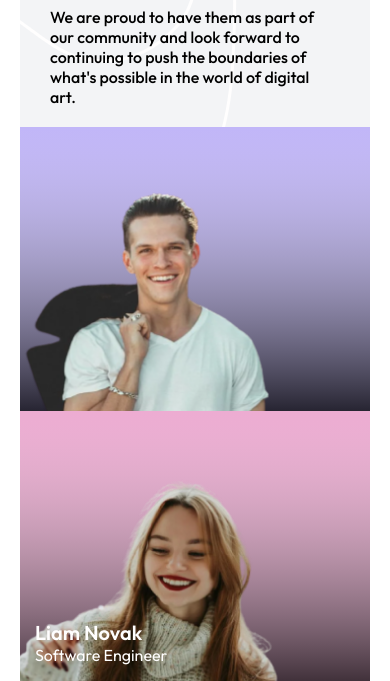
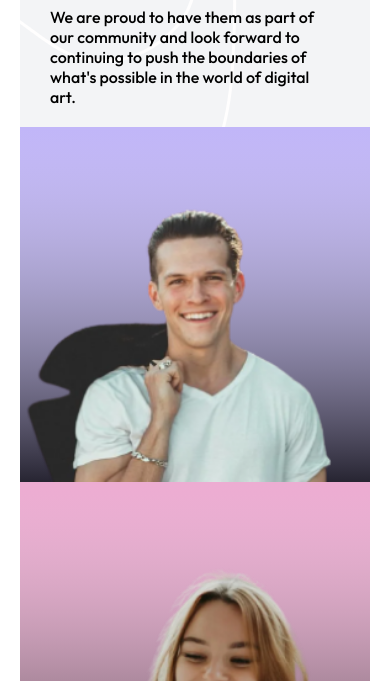
Before and after one commit to ingjoseyepez/Seccion-Conozca-al-Equipo, a plain HTML site: page index.html in a window 390 px wide. Shown: the part 163-844 px from the top of the page. Drawn offline with Linux system fonts and the light colour scheme.

Commit message:
[udapte] Proyecto

```diff
--- a/style.css
+++ b/style.css
@@ -93,7 +93,7 @@ header p {
 }
 
 .profile_tres {
-  width: 245px;
+  width: 22%;
   display: flex;
   align-items: flex-end;
   margin-left: 30px;
@@ -112,7 +112,7 @@ header p {
 }
 
 img {
-  width: 280px;
+  width: 100%;
 }
 
 .descripcion {
@@ -172,9 +172,7 @@ img {
   .profile_cinco {
     order: 2;
   }
-  .descripcion {
-    margin-top: 170px;
-  }
+
 
   .descripcion h2 {
     font-size: 16px;
@@ -206,9 +204,6 @@ img {
   .profile_cinco {
     order: 1;
   }
-  .descripcion {
-    margin-top: 150px;
-  }
 }
 
 @media (max-width: 400px) {
@@ -231,7 +226,7 @@ img {
     border-radius: 0px;
   }
   .descripcion {
-    margin-top: 280px;
+   top: 95%;
   }
   .descripcion h2 {
     font-size: 20px;
```
